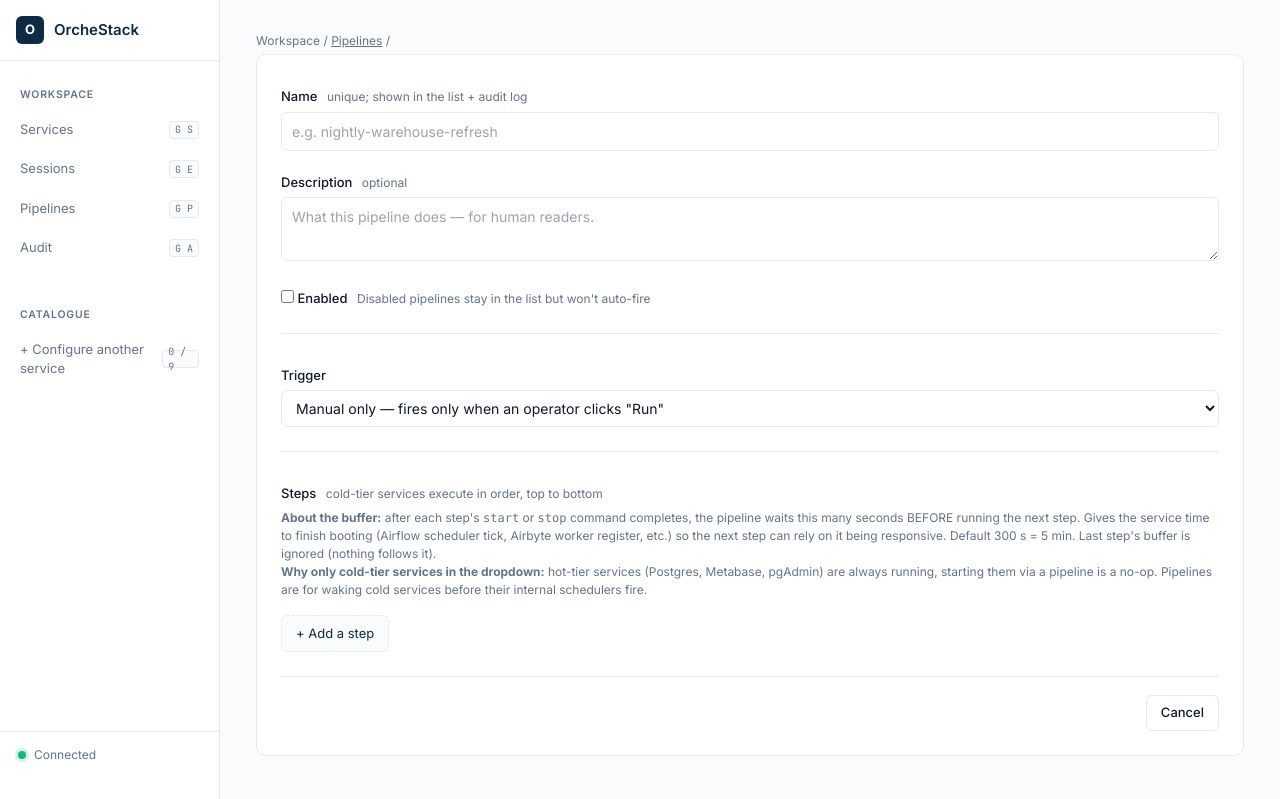
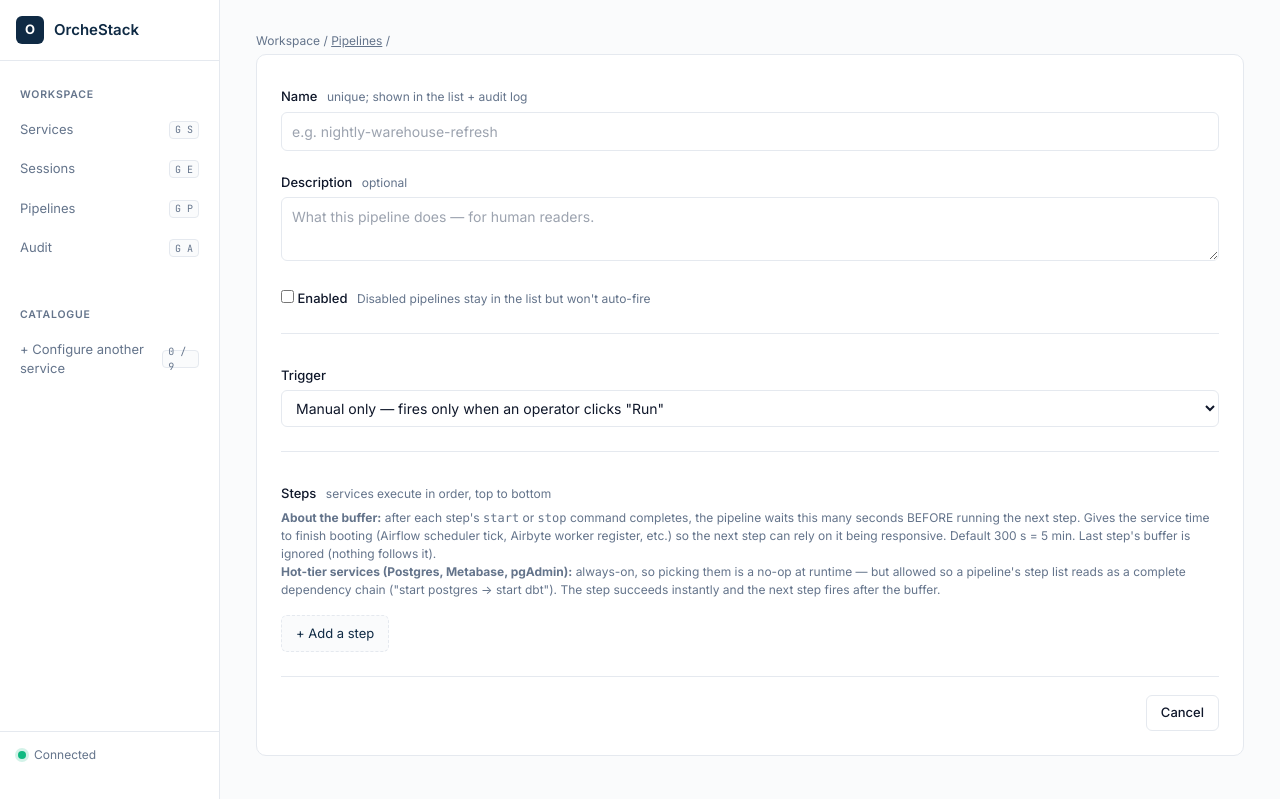
Before and after one commit to tripleaceme/orchestack-public, a Python web app: template system/dashboard/app/templates/pipeline_edit.html in a window 1280 px wide. Shown: the top 799 px of the page. Run offline with Jinja, Linux system fonts and the light colour scheme; the template is opened without the code that fills it, so the values that code supplies are empty; some libraries are stand-ins or nearby versions.

Commit message:
feat(pipelines): allow hot-tier services in step picker (as no-ops)
Operator pushed back on the cold-only filter: "why are the always-
running services stopped [from being pickable]? I thought we'd just
display a message that this service is already running so the pipeline
makes sense logically." Fair — a pipeline that reads "start postgres
→ start dbt → run a job" is clearer than one that hides the postgres
dependency just because the dropdown filters hot-tier out.

Editor changes:
- Drop the .filter(s => s.tier === 'cold') in pipeline_edit.html.
- Hot-tier services get a "(always-on)" suffix in the dropdown so
  operators see at a glance that the pick is a no-op step.
- Selecting a hot-tier service fades the action picker (opacity 0.55
  + a tooltip "no-op regardless of start/stop") so they understand
  the action choice doesn't change runtime behaviour.
- Updated the explanatory note above the step list.

Executor changes (pipelines_executor.py):
- Before dispatching docker_ops.start_service / stop_service, check
  config.SERVICE_CATALOGUE[name].tier. If 'hot', short-circuit to
  status='succeeded' with note='hot-tier (always-on) — <action> no-op'.
- Defense-in-depth: an operator could in theory POST a pipeline that
  has action='stop' on Postgres directly via the API, bypassing the
  UI. The short-circuit means we never call docker compose stop on
  hot-tier services, which would have broken the warehouse.

Doc updates: pipelines.html "Steps" section now reflects the new
"all tiers pickable, hot-tier execute as no-ops" model.

Co-Authored-By: Claude Opus 4.7 <noreply@anthropic.com>

```diff
--- a/docs/pipelines.html
+++ b/docs/pipelines.html
@@ -129,8 +129,8 @@
 <h2 id="steps">Steps</h2>
 <p>A pipeline is an ordered list of steps. Each step has:</p>
 <ul>
-  <li><strong>Service</strong> — picked from the cold-tier services in your catalogue (Airflow, Airbyte, dbt, GE, MinIO, OpenMetadata). Hot-tier services (Postgres, Metabase, pgAdmin) aren't pickable — they're already running.</li>
-  <li><strong>Action</strong> — <code class="inline">start</code> or <code class="inline">stop</code>.</li>
+  <li><strong>Service</strong> — any service in your catalogue. Cold-tier services get woken; hot-tier services (Postgres, Metabase, pgAdmin) are tagged <code class="inline">(always-on)</code> in the dropdown and execute as no-ops — they're allowed in the step list so a pipeline reads as a complete dependency chain ("start postgres → start dbt") even though postgres is already up.</li>
+  <li><strong>Action</strong> — <code class="inline">start</code> or <code class="inline">stop</code>. The action picker is greyed out for hot-tier picks since the step no-ops regardless.</li>
   <li><strong>Buffer (seconds)</strong> — after the action completes, the pipeline waits this long BEFORE running the next step. Lets the service finish booting (Airflow scheduler tick, Airbyte worker register, etc.) so step N+1 can rely on step N being responsive. Default 300&nbsp;s (5&nbsp;min). The last step's buffer is ignored (nothing follows it).</li>
 </ul>
 
--- a/system/dashboard/app/templates/pipeline_edit.html
+++ b/system/dashboard/app/templates/pipeline_edit.html
@@ -115,7 +115,7 @@
     <hr style="margin: 24px 0; border: none; border-top: 1px solid var(--border);" />
 
     <div class="form-row">
-      <label>Steps <span class="hint">cold-tier services execute in order, top to bottom</span></label>
+      <label>Steps <span class="hint">services execute in order, top to bottom</span></label>
       <div style="font-size: 12px; color: var(--text-2); margin-bottom: 8px; line-height: 1.5;">
         <strong>About the buffer:</strong> after each step's <code>start</code> or <code>stop</code> command
         completes, the pipeline waits this many seconds BEFORE running the next step.
@@ -124,10 +124,10 @@
         Default 300&nbsp;s = 5&nbsp;min. Last step's buffer is ignored (nothing
         follows it).
         <br>
-        <strong>Why only cold-tier services in the dropdown:</strong> hot-tier
-        services (Postgres, Metabase, pgAdmin) are always running, starting
-        them via a pipeline is a no-op. Pipelines are for waking cold services
-        before their internal schedulers fire.
+        <strong>Hot-tier services (Postgres, Metabase, pgAdmin):</strong> always-on,
+        so picking them is a no-op at runtime — but allowed so a pipeline's step
+        list reads as a complete dependency chain ("start postgres → start dbt").
+        The step succeeds instantly and the next step fires after the buffer.
       </div>
       <div id="step-list"></div>
       <button type="button" class="add-step" onclick="orchestackAddStep()">+ Add a step</button>
@@ -213,10 +213,12 @@
   </script>
 
   <script>
-    // Build the step picker. Cold-tier only — hot-tier services are
-    // already running so a pipeline start is a no-op, and putting them
-    // in the dropdown just confuses operators about what pipelines do.
-    const SERVICES = ({{ services | tojson }}).filter(s => s.tier === 'cold');
+    // Build the step picker. Includes BOTH tiers — cold-tier services
+    // need waking, hot-tier services are already on but operators want
+    // them in the step list for readability ("start postgres → start dbt"
+    // reads better than "start dbt" alone). Hot-tier steps execute as
+    // no-ops; the executor short-circuits docker compose for them.
+    const SERVICES = ({{ services | tojson }});
     const INITIAL_STEPS = {{ (pipeline.steps if pipeline else []) | tojson }};
 
     function orchestackUpdateTriggerFields() {
@@ -230,17 +232,18 @@
       const idx = list.children.length;
       const row = document.createElement('div');
       row.className = 'step-row';
-      const opts = SERVICES.map(s =>
-        `<option value="${s.name}" ${prefill && prefill.service_name === s.name ? 'selected' : ''}>${s.display_name}</option>`
-      ).join('');
+      // Suffix hot-tier services with "(always-on)" in the dropdown so
+      // operators see immediately that the pick is a no-op step.
+      const opts = SERVICES.map(s => {
+        const suffix = s.tier === 'hot' ? ' (always-on)' : '';
+        return `<option value="${s.name}" data-tier="${s.tier}" ${prefill && prefill.service_name === s.name ? 'selected' : ''}>${s.display_name}${suffix}</option>`;
+      }).join('');
       // Five grid cells in the row: order | service | action | buffer | remove.
       // The buffer cell holds BOTH the input and the "s buffer" label
-      // inside a flex wrapper so the grid stays at five columns. Previously
-      // six top-level children + five columns wrapped the X-button onto a
-      // second visible row inside each step (operator's "messed up UI").
+      // inside a flex wrapper so the grid stays at five columns.
       row.innerHTML =
         `<div class="order">${idx + 1}</div>
-         <select class="step-service">${opts}</select>
+         <select class="step-service" onchange="orchestackUpdateStepTierUI(this)">${opts}</select>
          <select class="step-action">
            <option value="start" ${(!prefill || prefill.action === 'start') ? 'selected' : ''}>start</option>
            <option value="stop" ${prefill && prefill.action === 'stop' ? 'selected' : ''}>stop</option>
@@ -252,6 +255,28 @@
          </div>
          <button type="button" class="remove" onclick="this.parentElement.remove(); orchestackRenumberSteps()" title="Remove step">✕</button>`;
       list.appendChild(row);
+      // Reflect the initial selection's tier in the row's visual style
+      // (greyed-out action picker for hot-tier, since it'll no-op).
+      orchestackUpdateStepTierUI(row.querySelector('.step-service'));
+    }
+
+    function orchestackUpdateStepTierUI(serviceSelect) {
+      // When a hot-tier service is selected, fade the action picker
+      // to signal "this will no-op at runtime regardless of start/stop."
+      // We don't disable it — operator can still pick stop for visual
+      // parallelism in the step list — but the colour change makes
+      // clear that the action doesn't change runtime behaviour.
+      const tier = serviceSelect.selectedOptions[0]?.dataset.tier;
+      const row = serviceSelect.closest('.step-row');
+      if (!row) return;
+      const action = row.querySelector('.step-action');
+      if (tier === 'hot') {
+        action.style.opacity = '0.55';
+        action.title = "Hot-tier service — step is a no-op regardless of start/stop";
+      } else {
+        action.style.opacity = '';
+        action.title = '';
+      }
     }
 
     function orchestackRenumberSteps() {
```
Also changed, not shown: system/orchestrator/app/pipelines_executor.py (+26 -8 lines).
